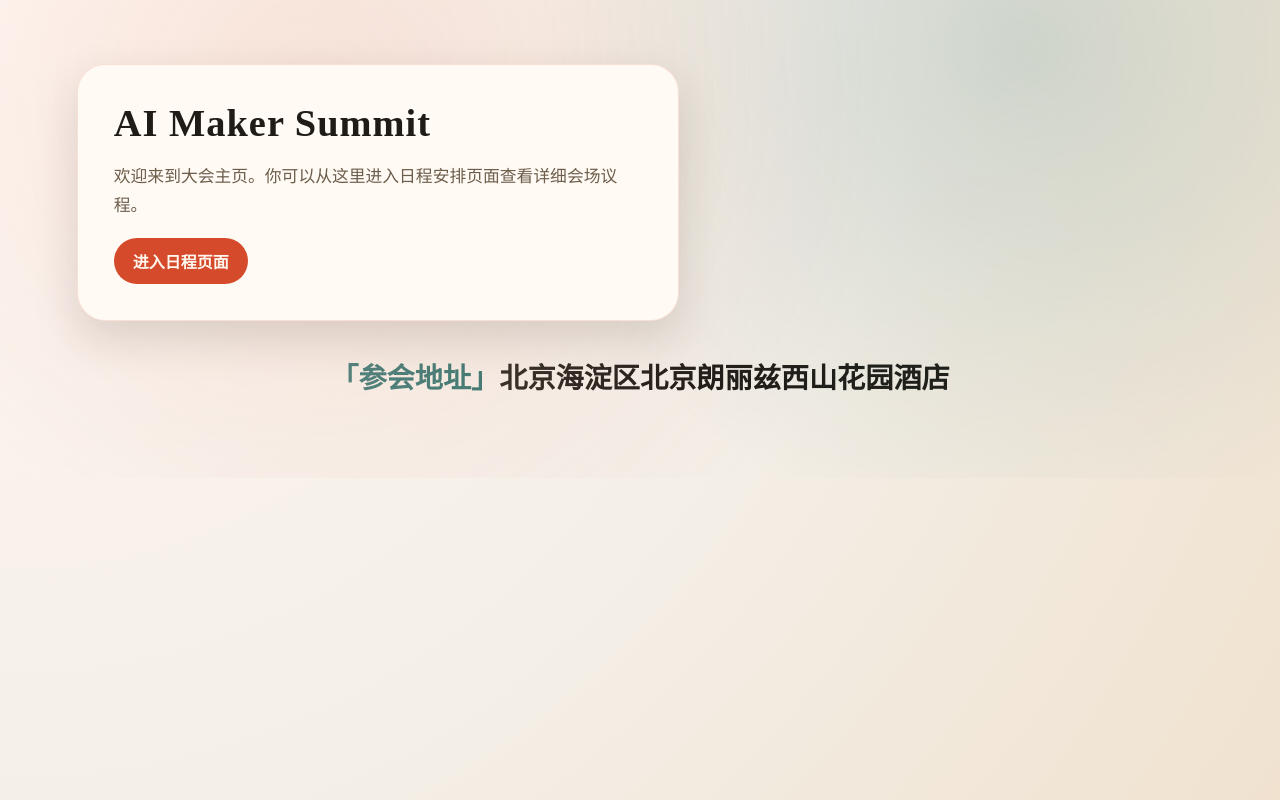
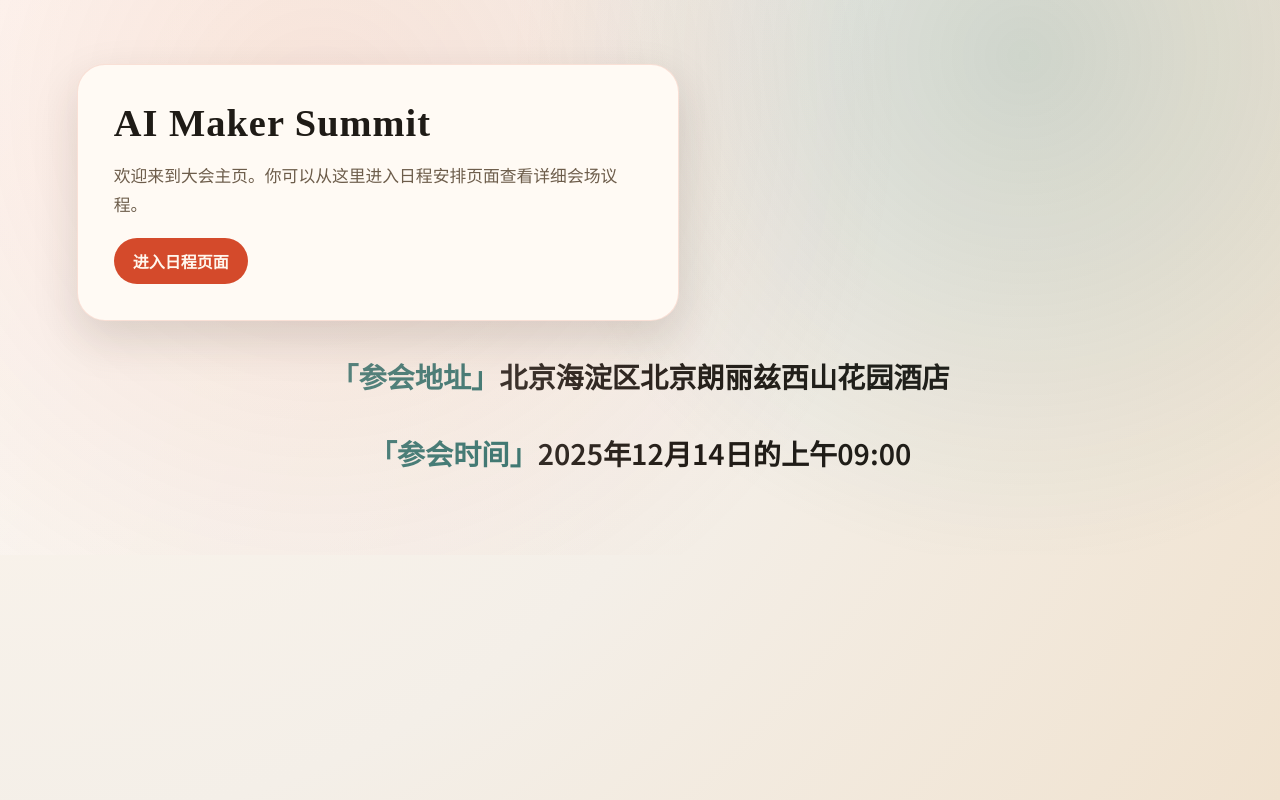
Before and after one commit to peterjuniorliu/summit-ticket-booking, a Next.js app: page / in a window 1280 px wide. Built offline with nearby package versions, Linux system fonts and the light colour scheme; a web font is replaced by a local one.

Commit message:
adding summit time

```diff
--- a/src/app/page.tsx
+++ b/src/app/page.tsx
@@ -24,6 +24,14 @@ export default function HomePage() {
           北京海淀区北京朗丽兹西山花园酒店
         </p>
       </div>
+      <div className="venue">
+        <p className="venue-address">
+          <span className="venue-label">
+            「参会时间」
+          </span>
+          2025年12月14日的上午09:00
+        </p>
+      </div>
     </main>
   );
 }
```
